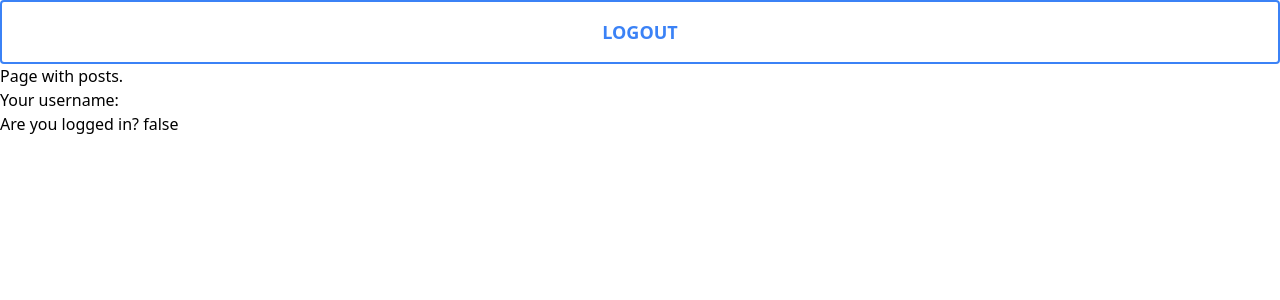
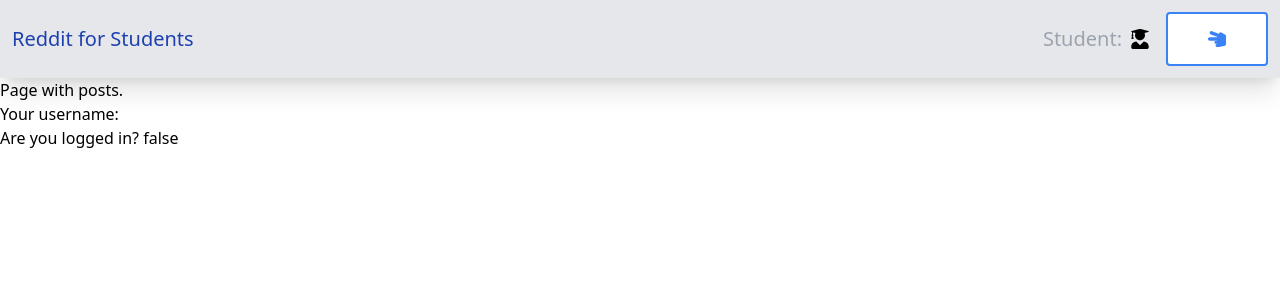
Before and after one commit to MatejMagat305/RedditForStudents, a React (Create React App) app in the folder client/: page /posts in a window 1280 px wide. Shown: the top 300 px of the page. Built offline with nearby package versions, Linux system fonts and the light colour scheme.

Commit message:
header styling

```diff
--- a/client/package.json
+++ b/client/package.json
@@ -9,6 +9,7 @@
     "@testing-library/user-event": "^13.5.0",
     "react": "^18.2.0",
     "react-dom": "^18.2.0",
+    "react-icons": "^4.6.0",
     "react-router-dom": "^6.4.2",
     "react-scripts": "^5.0.1",
     "web-vitals": "^2.1.4"
--- a/client/src/Header.jsx
+++ b/client/src/Header.jsx
@@ -5,8 +5,10 @@ import Button from "./components/Button";
 import Alert from "./components/Alert";
 import {Navigate} from "react-router-dom";
 import {useState} from "react";
+import {FaUserGraduate} from 'react-icons/fa';
+import {FaHandScissors} from 'react-icons/fa';
 
-function Header() {
+function Header({title, children}) {
 
     const [loggedOut, setLoggedOut] = useState(false);
 
@@ -45,17 +47,33 @@ function Header() {
         return <Navigate to="/"/>
     }
     return (
-        <header>
-            {UserProfile.getUsername()}
-            <Button
-                type={'secondary'}
-                children={'Logout'}
-                onClick={() => logoutSend()}
-            />
+        <>
             {showAlert &&
                 <Alert type={alertType} title={alertTitle} context={alertContext}/>
             }
-        </header>
+            <header className={'flex flex-row content-center bg-gray-200 p-3 shadow-xl'}>
+                <p className={'my-auto text-xl text-blue-800'}>
+                    {title}
+                </p>
+                <div className={'my-auto'}>
+                    {children}
+                </div>
+                <p
+                    className={'ml-auto my-auto mr-4 font-medium flex flex-row gap-2 text-xl'}>
+                    <span className={'text-gray-400'}>Student:</span>
+                    {UserProfile.getUsername()}
+                    <FaUserGraduate className={'my-auto'}/>
+                </p>
+                <div title={'Log Out'}>
+                    <Button
+                        type={'secondary'}
+                        children={<FaHandScissors/>}
+                        onClick={() => logoutSend()}
+                        className={'max-w-min'}
+                    />
+                </div>
+            </header>
+        </>
     )
 }
 
--- a/client/src/Posts.jsx
+++ b/client/src/Posts.jsx
@@ -6,7 +6,7 @@ function Posts(){
 
     return (
         <>
-            <Header/>
+            <Header title={'Reddit for Students'}/>
             Page with posts. <br/>
             Your username: {UserProfile.getUsername()} <br/>
             Are you logged in? {"" + UserProfile.isUserLoggedIn()}
```
Also changed, not shown: 1 other file (tests, documents, lock files or other folders).
